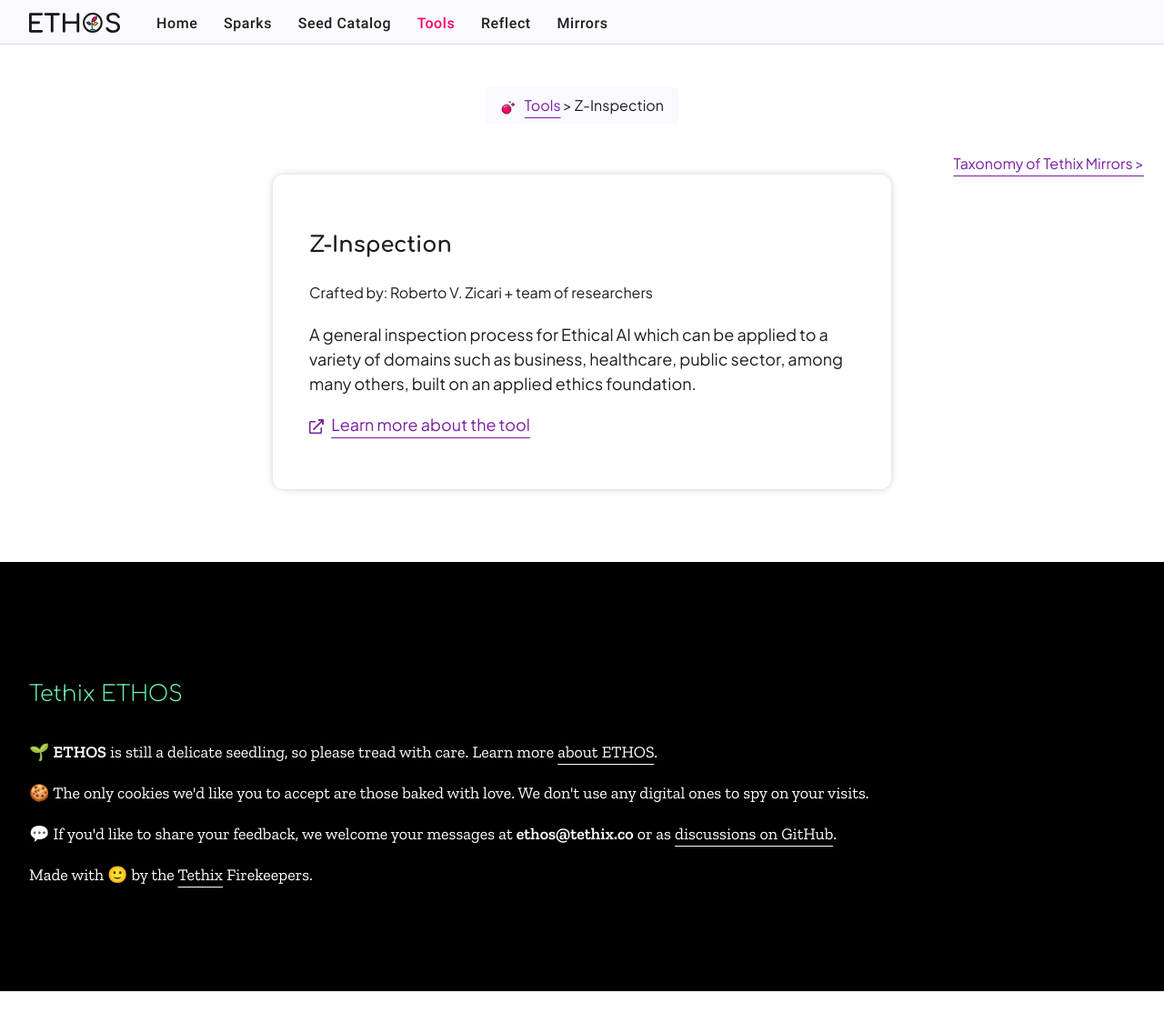
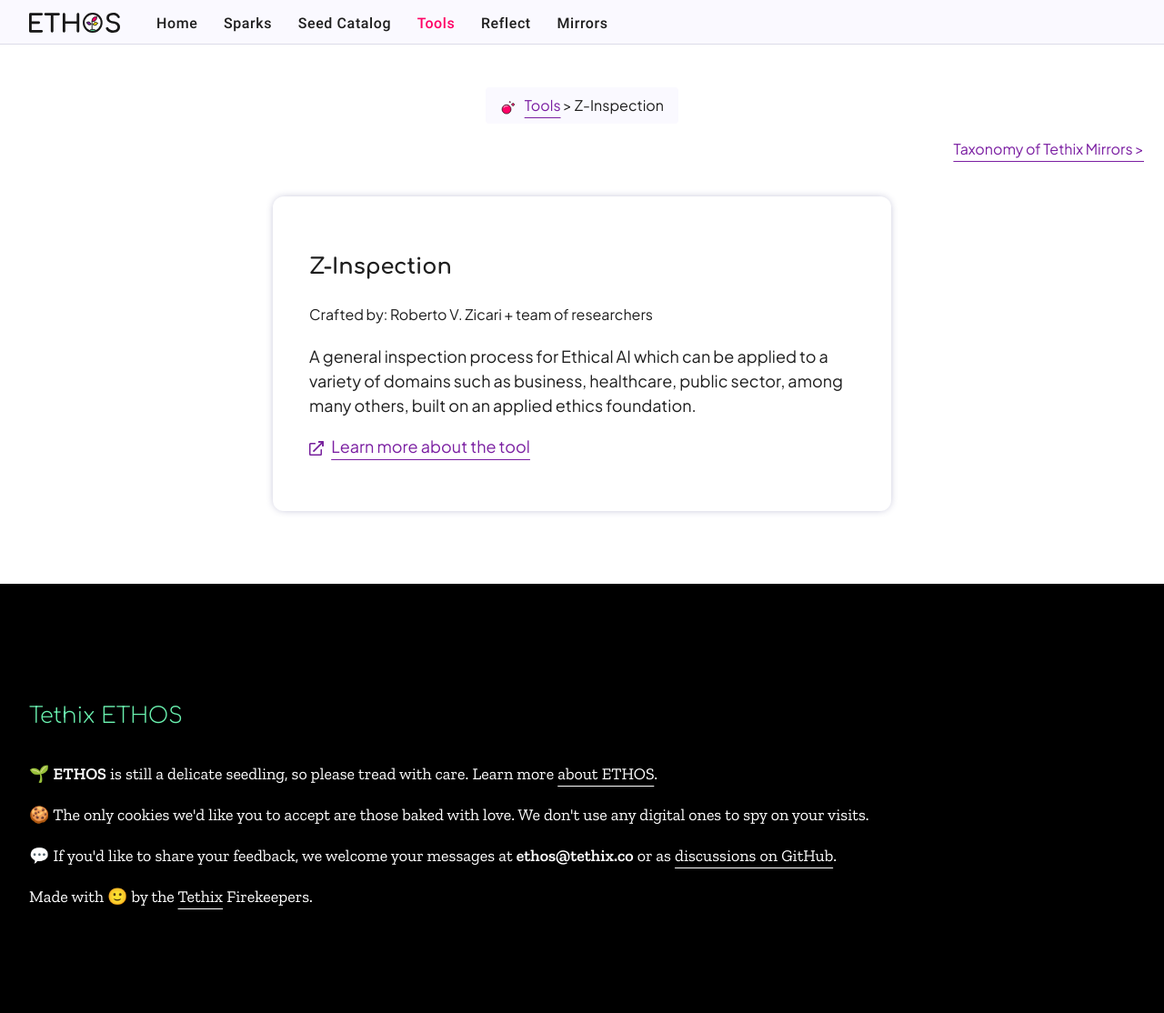
Before and after one commit to tethix-ethos/ethos-jekyll, a Jekyll site: the page built from _tools/z-inspection.md, in a window 1280 px wide and 1114 px high. Shown: the whole window at 91% size. Built offline with Jekyll 4.4.1, drawn with Linux system fonts in a browser that asks for light colours.

Commit message:
mobile fixes, improved pagination spacing

```diff
--- a/_includes/pagination_single.html
+++ b/_includes/pagination_single.html
@@ -1,4 +1,4 @@
-<div class="pagination">
+<div class="pagination top">
     <div class="step-links">
     {% if page.next.url %}
       <a class="prev" href="{{ page.next.url | relative_url }}">&lt; {{page.next.title | truncate: 60}}</a>
--- a/assets/base.css
+++ b/assets/base.css
@@ -912,6 +912,9 @@
     justify-content: space-between;
     align-items: center;
 }
+.pagination.top {
+    margin: -1em 0 2.5em 0;
+}
 .step-links,
 .current-page {
     display: inline-block;
@@ -982,6 +985,7 @@
     }
     nav.site-nav a.water:hover,
     #page-header.dashboard-header a.water:hover,
+    #page-header.dashboard-header a.current,
     nav.site-nav .water.current {
         background-color: var(--water);
         color: white;
@@ -1031,10 +1035,14 @@
     }
     .home-list,
     .intents-list,
-    .mirrors-grid {
+    .mirrors-grid,
+    .pagination {
         display: flex;
         flex-direction: column;
         align-items: center;
+    }
+    .pagination div:not(:last-child) {
+        margin-bottom: 1em;
     }
     .page-content {
         padding: 40px 30px;
```
